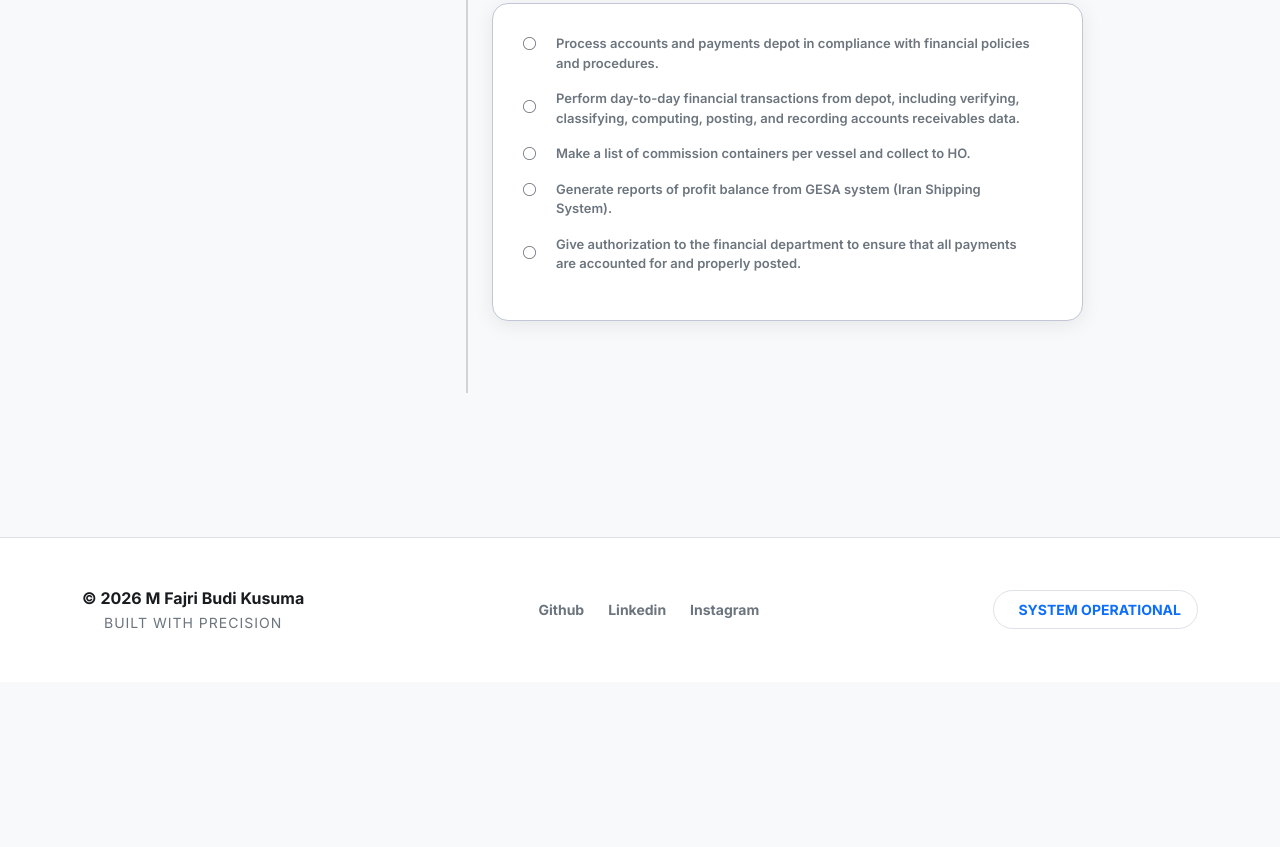
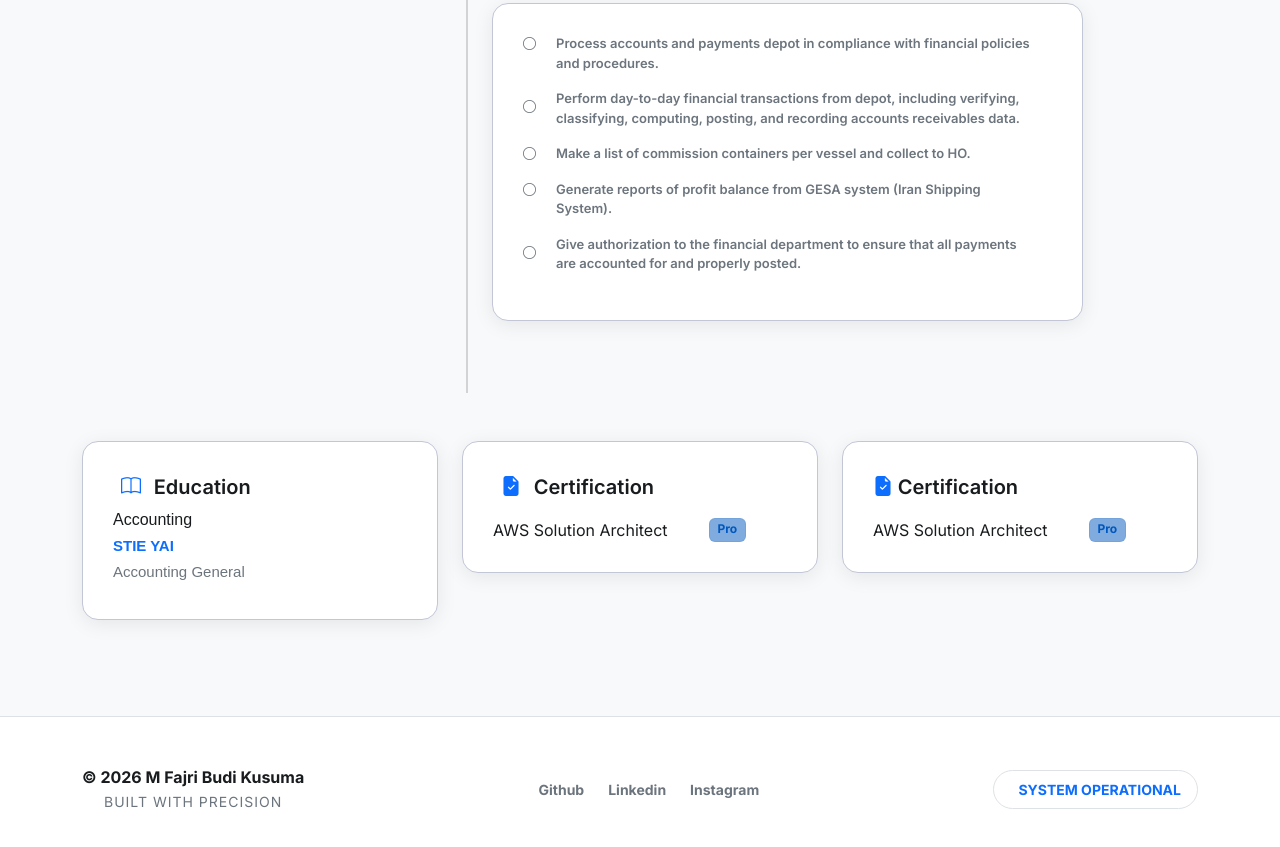
Before and after one commit to velostrod/PPKDJP-WP, a website: page experience.html in a window 1280 px wide. Shown: the part 1125-1972 px from the top of the page. Before the commit the page ends 1807 px from the top, so only its background shows below. Drawn offline with nearby package versions, Linux system fonts and the light colour scheme.

Commit message:
update experience

```diff
--- a/experience.html
+++ b/experience.html
@@ -314,6 +314,71 @@
                     <!-- end border left -->
                 </div>
             </div>
+
+            <div class="row">
+                <div class="col-4">
+                    <div class="project-card soft-shadow">
+                        <span class="text-primary fw-bold mx-2 fs-5">
+                            <i class="bi bi-book"></i>
+                        </span>
+                        <span class="fw-semibold fs-5">Education</span>
+                        <div class="">
+                            <h5 class="mt-2" style="font-size: 16px; font-family:sans-serif">
+                                Accounting
+                            </h5>
+                            <h5 class="text-primary fw-bold" style="font-size: 15px;font-family: sans-serif;">
+                                STIE YAI
+                            </h5>
+                            <h5 class="text-secondary" style="font-size: 15px;font-family: sans-serif;">
+                                Accounting General
+                            </h5>
+                        </div>
+                    </div>
+                </div>
+
+                <div class="col-4">
+                    <div class="project-card soft-shadow">
+                        <span class="text-primary fw-bold mx-2 fs-5">
+                            <i class="bi bi-file-earmark-check-fill"></i>
+                        </span>
+                        <span class="fw-semibold fs-5">Certification</span>
+                        <div class="d-flex justify-content-between mt-3">
+                            <span>
+                                AWS Solution Architect
+                            </span>
+                            <span class="badge badge-tech">
+                                Pro
+                            </span>
+                            <span>
+
+                            </span>
+                        </div>
+
+                    </div>
+                </div>
+
+                <div class="col-4">
+                    <div class="project-card soft-shadow">
+                        <span class="text-primary fw-bold fs-5">
+                            <i class="bi bi-file-earmark-check-fill"></i>
+                        </span>
+                        <span class="fw-semibold fs-5">Certification</span>
+                        <div class="d-flex justify-content-between mt-3">
+                            <span>
+                                AWS Solution Architect
+                            </span>
+                            <span class="badge badge-tech">
+                                Pro
+                            </span>
+                            <span>
+
+                            </span>
+                        </div>
+
+                    </div>
+                </div>
+
+            </div>
         </section>
     </main>
 
```
